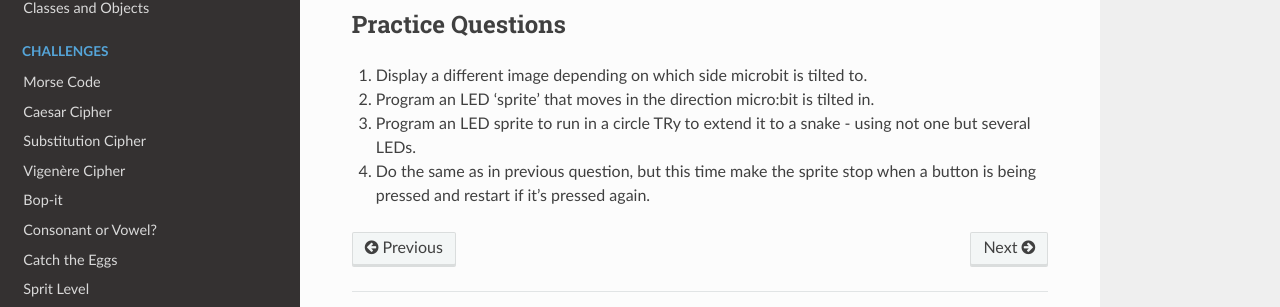
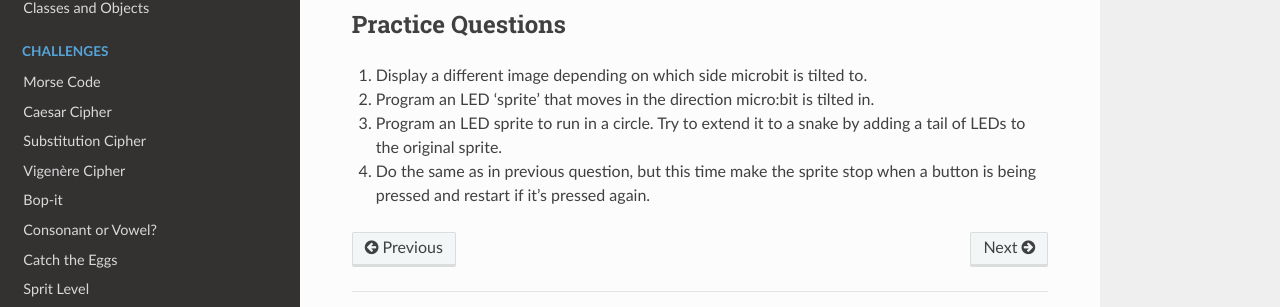
Before and after one commit to rharbird/microbit-challenges, a Sphinx documentation site: the page built from docs/source/basics/control_structures.rst, in a window 1280 px wide and 900 px high, scrolled down 2633 px. Shown: the part 504-811 px from the top of the window. Built offline with Sphinx 7.4.7 and the Read the Docs theme 2.0.0, drawn with Linux system fonts in a browser that asks for light colours.

Commit message:
Fix typos

```diff
--- a/docs/source/basics/control_structures.rst
+++ b/docs/source/basics/control_structures.rst
@@ -112,6 +112,6 @@ Practice Questions
 
 2. Program an LED 'sprite' that moves in the direction micro:bit is tilted in.
 
-3. Program an LED sprite to run in a circle  TRy to extend it to a snake - using not one but several LEDs.
+3. Program an LED sprite to run in a circle. Try to extend it to a snake by adding a tail of LEDs to the original sprite.
 
 4. Do the same as in previous question, but this time make the sprite stop when a button is being pressed and restart if it's pressed again.
```
